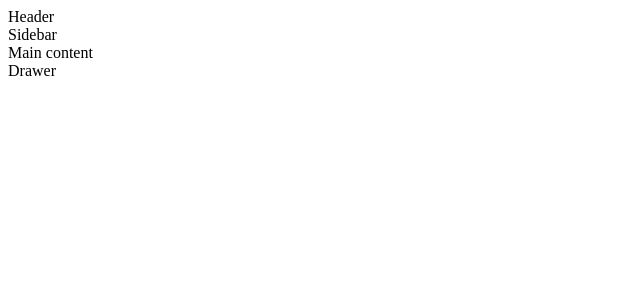
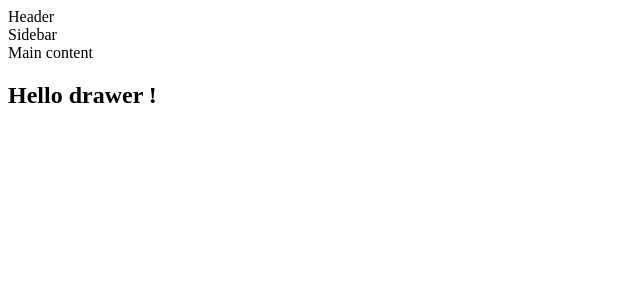
Before and after one commit to blair3003/journeyman, a React (Vite) app: page / in a window 1280 px wide. Shown: the top 300 px of the page, without its empty margins (0-640 px from the left). Built offline with nearby package versions, Linux system fonts and the light colour scheme.

Commit message:
LayoutContext

```diff
--- a/src/App.tsx
+++ b/src/App.tsx
@@ -3,11 +3,9 @@ import Layout from './layouts/Layout'
 function App() {
 
 	return (
-		<>
-			<Layout>
-				Main content
-			</Layout>
-		</>
+		<Layout>
+			Main content
+		</Layout>
 	)
 }
 
--- /dev/null
+++ b/src/context/LayoutContext.tsx
@@ -0,0 +1,26 @@
+import { createContext, useContext, useState } from 'react'
+
+const LayoutContext = createContext({})
+
+interface LayoutContextType {
+    drawerContent: JSX.Element | null
+    setDrawerContent: React.Dispatch<React.SetStateAction<JSX.Element | null>>
+}
+
+export const useLayoutContext = () => useContext(LayoutContext) as LayoutContextType
+
+const LayoutProvider = ({ children }: { children: React.ReactNode }) => {
+
+    const [drawerContent, setDrawerContent] = useState<JSX.Element | null>(<h1>Hello drawer !</h1>)
+
+    return (
+        <LayoutContext.Provider value={{
+            drawerContent,
+            setDrawerContent
+        }}>
+            {children}
+        </LayoutContext.Provider>
+    )
+}
+
+export default LayoutProvider
--- a/src/layouts/Drawer.tsx
+++ b/src/layouts/Drawer.tsx
@@ -1,7 +1,11 @@
+import { useLayoutContext } from '../context/LayoutContext'
+
 const Drawer = () => {
 
+    const { drawerContent } = useLayoutContext()
+
     return (
-        <aside>Drawer</aside>
+        <aside>{drawerContent}</aside>
     )
 }
 
--- a/src/layouts/Layout.tsx
+++ b/src/layouts/Layout.tsx
@@ -1,3 +1,4 @@
+import LayoutProvider from '../context/LayoutContext'
 import Drawer from './Drawer'
 import Header from './Header'
 import Sidebar from './Sidebar'
@@ -5,14 +6,14 @@ import Sidebar from './Sidebar'
 const Layout = ({ children }: { children: React.ReactNode }) => {
 
     return (
-        <>
+		<LayoutProvider>
             <Header />
             <main>
                 <Sidebar />
                 {children}
                 <Drawer />
             </main>
-        </>
+        </LayoutProvider>
     )
 
 }
```
